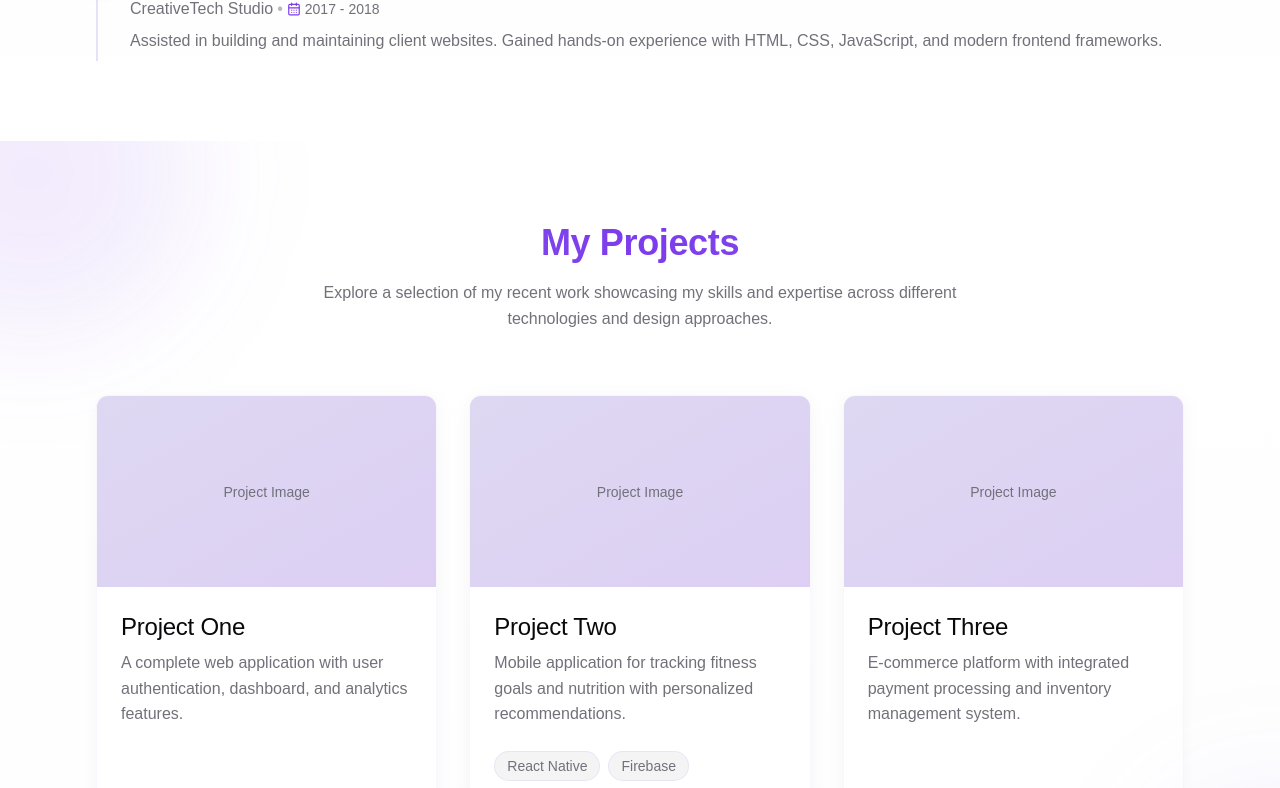
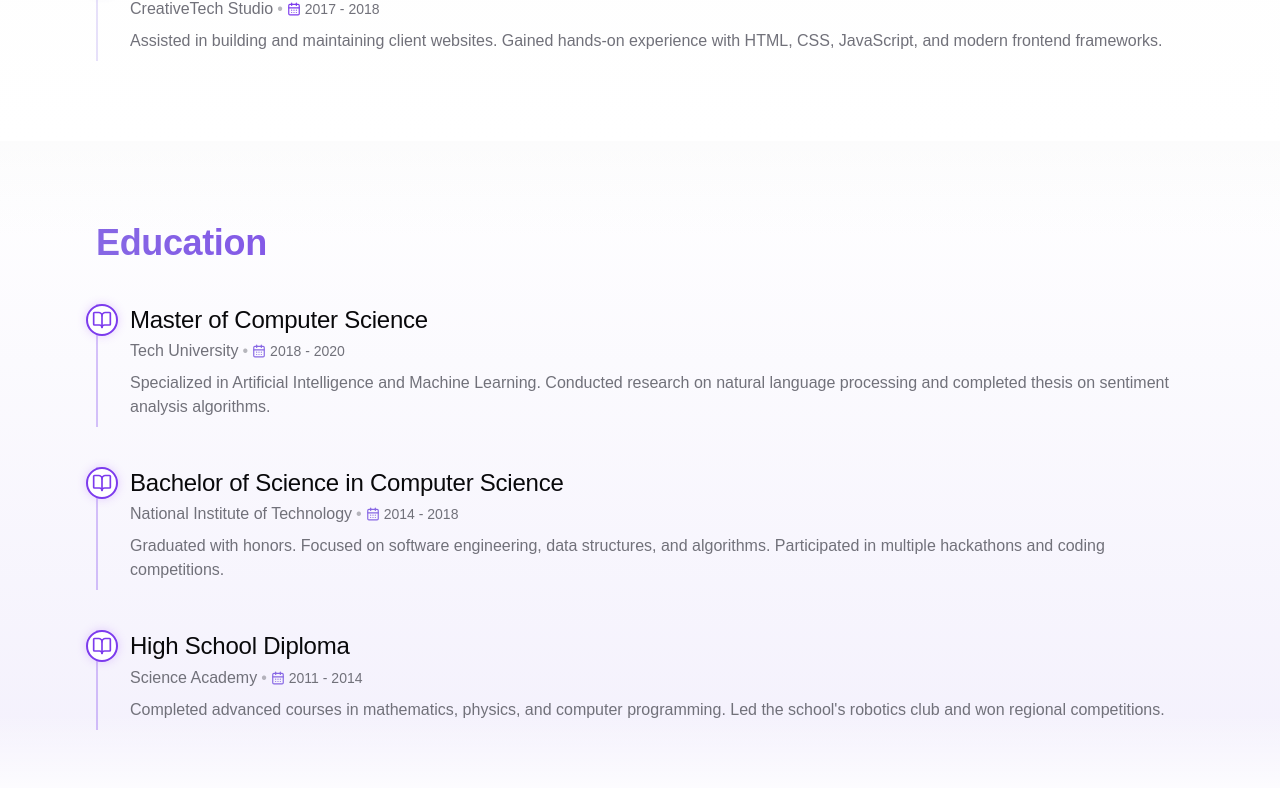
Before and after one commit to Alkhaidar/Portofolio, a React (Vite) app: page / in a window 1280 px wide. Shown: the part 2000-2788 px from the top of the page. Built offline with nearby package versions, Linux system fonts and the light colour scheme.

Commit message:
Add education history section
Adds a new section to display education history.

```diff
--- /dev/null
+++ b/src/components/Education.tsx
@@ -0,0 +1,77 @@
+
+import { BookOpen, CalendarDays } from "lucide-react";
+import AnimatedSection from "./AnimatedSection";
+
+interface EducationItem {
+  degree: string;
+  institution: string;
+  period: string;
+  description: string;
+}
+
+export const Education = () => {
+  const educationHistory: EducationItem[] = [
+    {
+      degree: "Master of Computer Science",
+      institution: "Tech University",
+      period: "2018 - 2020",
+      description: "Specialized in Artificial Intelligence and Machine Learning. Conducted research on natural language processing and completed thesis on sentiment analysis algorithms."
+    },
+    {
+      degree: "Bachelor of Science in Computer Science",
+      institution: "National Institute of Technology",
+      period: "2014 - 2018",
+      description: "Graduated with honors. Focused on software engineering, data structures, and algorithms. Participated in multiple hackathons and coding competitions."
+    },
+    {
+      degree: "High School Diploma",
+      institution: "Science Academy",
+      period: "2011 - 2014",
+      description: "Completed advanced courses in mathematics, physics, and computer programming. Led the school's robotics club and won regional competitions."
+    }
+  ];
+
+  return (
+    <section id="education" className="py-24 section-padding relative">
+      <div className="absolute inset-0 -z-10 bg-gradient-to-b from-white to-primary/10" />
+      <div className="absolute top-0 left-0 w-full h-24 bg-gradient-to-b from-secondary/30 to-transparent -z-10" />
+      <div className="absolute bottom-0 left-0 w-full h-24 bg-gradient-to-t from-white to-transparent -z-10" />
+
+      <div className="max-w-7xl mx-auto">
+        <AnimatedSection animation="fade-up">
+          <h2 className="text-heading-2 mb-10 gradient-text">Education</h2>
+        </AnimatedSection>
+
+        <div className="space-y-10">
+          {educationHistory.map((edu, index) => (
+            <AnimatedSection
+              key={index}
+              animation="fade-up"
+              delay={index * 200}
+              className="relative border-l-2 border-accent/30 pl-8 pb-2"
+            >
+              <div className="absolute -left-3 top-0 bg-background p-1 rounded-full border-2 border-accent shadow-[0_0_10px_rgba(174,103,250,0.3)]">
+                <BookOpen size={20} className="text-accent" />
+              </div>
+
+              <div className="group hover:transform hover:translate-x-1 transition-transform duration-300">
+                <h3 className="text-heading-3 mb-1 group-hover:text-accent transition-colors">{edu.degree}</h3>
+                <div className="flex items-center gap-1 text-muted-foreground mb-2">
+                  <span className="font-medium">{edu.institution}</span>
+                  <span className="text-muted-foreground/50">•</span>
+                  <div className="flex items-center gap-1 text-sm">
+                    <CalendarDays size={14} className="text-primary" />
+                    <span>{edu.period}</span>
+                  </div>
+                </div>
+                <p className="text-muted-foreground">{edu.description}</p>
+              </div>
+            </AnimatedSection>
+          ))}
+        </div>
+      </div>
+    </section>
+  );
+};
+
+export default Education;
--- a/src/components/Navbar.tsx
+++ b/src/components/Navbar.tsx
@@ -5,6 +5,8 @@ import { cn } from "@/lib/utils";
 const navItems = [
   { label: "Home", href: "#home" },
   { label: "About", href: "#about" },
+  { label: "Experience", href: "#experience" },
+  { label: "Education", href: "#education" },
   { label: "Projects", href: "#projects" },
   { label: "Contact", href: "#contact" },
 ];
--- a/src/pages/Index.tsx
+++ b/src/pages/Index.tsx
@@ -3,6 +3,7 @@ import Navbar from "@/components/Navbar";
 import Hero from "@/components/Hero";
 import About from "@/components/About";
 import WorkExperience from "@/components/WorkExperience";
+import Education from "@/components/Education";
 import Projects from "@/components/Projects";
 import Contact from "@/components/Contact";
 import Footer from "@/components/Footer";
@@ -15,6 +16,7 @@ const Index = () => {
         <Hero />
         <About />
         <WorkExperience />
+        <Education />
         <Projects />
         <Contact />
       </main>
```
